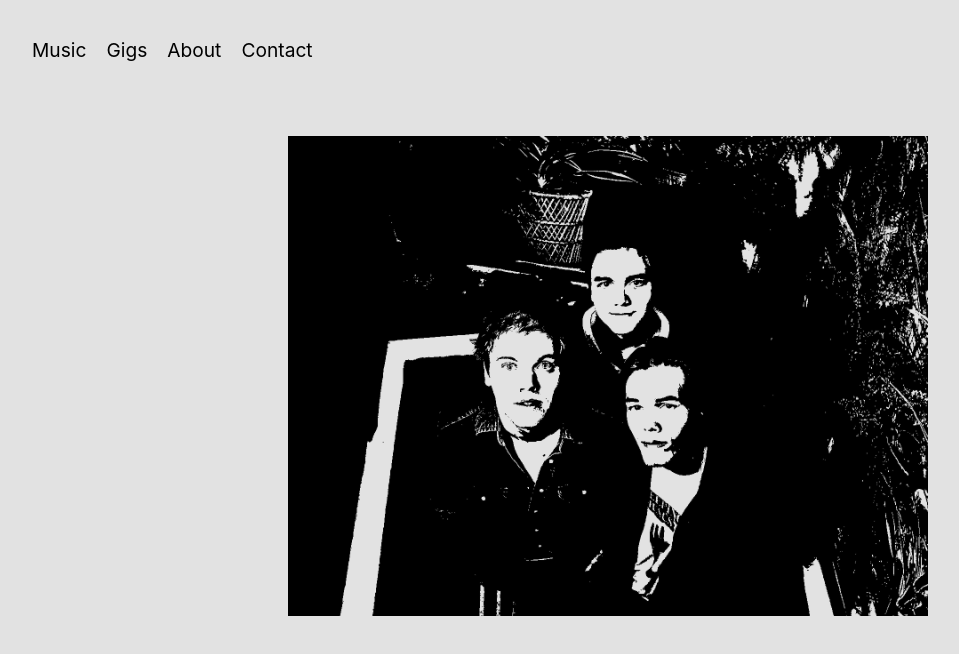
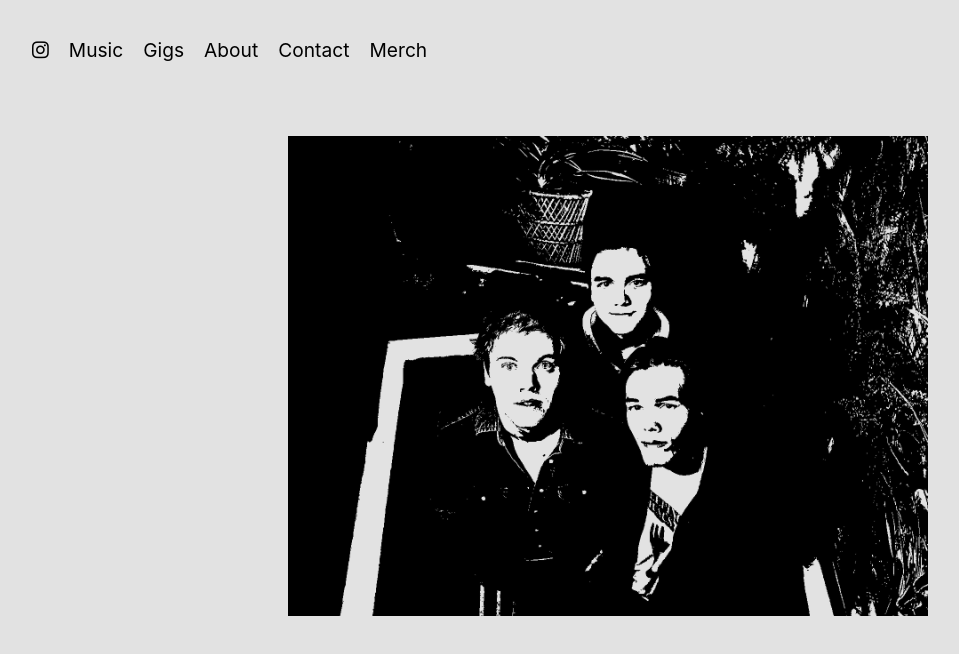
Before and after one commit to lukasasorensen/theshackletons, a React app: page / in a window 1280 px wide. Shown: the top 654 px of the page, without its empty margins (32-991 px from the left). Built offline with nearby package versions, Linux system fonts and the light colour scheme.

Commit message:
add merch and instagram link

```diff
--- a/public/index.html
+++ b/public/index.html
@@ -10,6 +10,7 @@
       content="The Shackletons Band"
     />
     <link rel="apple-touch-icon" href="logo192.png" />
+    <script src="https://kit.fontawesome.com/1a974f8355.js" crossorigin="anonymous"></script>
     <!--
       manifest.json provides metadata used when your web app is installed on a
       user's mobile device or desktop. See https://developers.google.com/web/fundamentals/web-app-manifest/
--- a/src/components/Header.js
+++ b/src/components/Header.js
@@ -11,6 +11,9 @@ export default class Header extends Component {
 		return (
 			<header>
 				<div className="header-links-container">
+                    <a href="https://www.instagram.com/theshackletonsband/?hl=en" target="_blank">
+                        <i className="fab fa-instagram"></i>
+                    </a>
 					{this.props.headerLinks.map((link) => {
 						return (
 							<a href="#" className="header-link link.key" onClick={() => this.onHeaderLinkClick(link.id)} key={link.id}>
@@ -18,6 +21,7 @@ export default class Header extends Component {
 							</a>
 						);
 					})}
+                    <a href="https://colincampbellandtheshackletons.bandcamp.com/merch" target="_blank">Merch</a>
 				</div>
 			</header>
 		);
```
